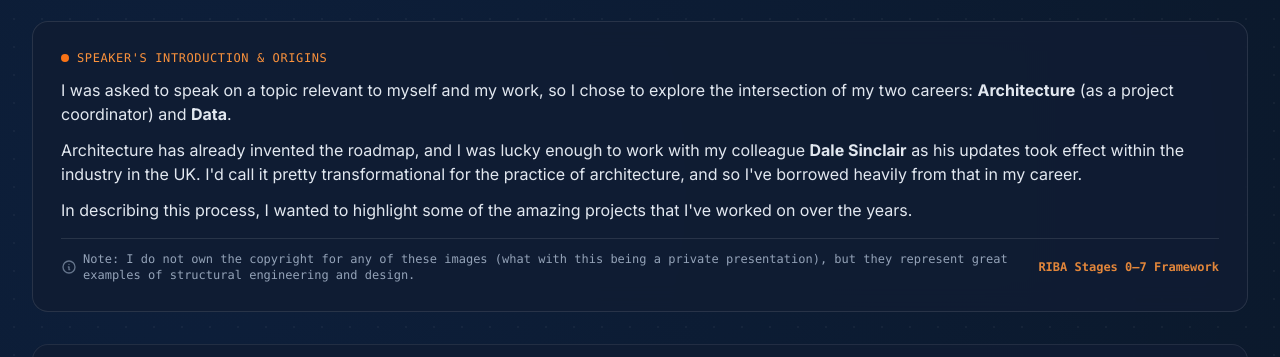
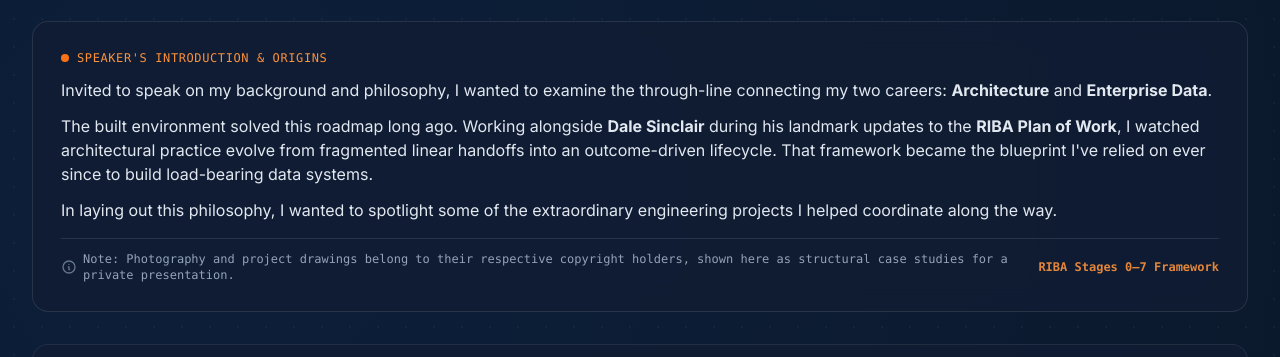
Before and after one commit to steveriffe/portfolio, a website: page public/data-urbanism.html in a window 1280 px wide. Shown: the part 219-576 px from the top of the page. Drawn offline with nearby package versions, Linux system fonts and the light colour scheme.

Commit message:
Wordsmith Data Urbanism prologue to Option 2

```diff
--- a/public/data-urbanism.html
+++ b/public/data-urbanism.html
@@ -82,19 +82,19 @@
         </div>
         <div class="text-sm sm:text-base text-slate-200 leading-relaxed space-y-3 font-normal">
           <p>
-            I was asked to speak on a topic relevant to myself and my work, so I chose to explore the intersection of my two careers: <strong>Architecture</strong> (as a project coordinator) and <strong>Data</strong>.
+            Invited to speak on my background and philosophy, I wanted to examine the through-line connecting my two careers: <strong>Architecture</strong> and <strong>Enterprise Data</strong>.
           </p>
           <p>
-            Architecture has already invented the roadmap, and I was lucky enough to work with my colleague <strong>Dale Sinclair</strong> as his updates took effect within the industry in the UK. I'd call it pretty transformational for the practice of architecture, and so I've borrowed heavily from that in my career.
+            The built environment solved this roadmap long ago. Working alongside <strong>Dale Sinclair</strong> during his landmark updates to the <strong>RIBA Plan of Work</strong>, I watched architectural practice evolve from fragmented linear handoffs into an outcome-driven lifecycle. That framework became the blueprint I've relied on ever since to build load-bearing data systems.
           </p>
           <p>
-            In describing this process, I wanted to highlight some of the amazing projects that I've worked on over the years.
+            In laying out this philosophy, I wanted to spotlight some of the extraordinary engineering projects I helped coordinate along the way.
           </p>
         </div>
         <div class="mt-4 pt-3 border-t border-white/10 flex flex-col sm:flex-row sm:items-center justify-between gap-2 text-xs text-slate-400 font-mono">
           <span class="flex items-center gap-1.5">
             <svg class="w-4 h-4 text-slate-500 shrink-0" fill="none" stroke="currentColor" viewBox="0 0 24 24"><path stroke-linecap="round" stroke-linejoin="round" stroke-width="2" d="M13 16h-1v-4h-1m1-4h.01M21 12a9 9 0 11-18 0 9 9 0 0118 0z"/></svg>
-            <span>Note: I do not own the copyright for any of these images (what with this being a private presentation), but they represent great examples of structural engineering and design.</span>
+            <span>Note: Photography and project drawings belong to their respective copyright holders, shown here as structural case studies for a private presentation.</span>
           </span>
           <span class="text-orange-400/90 font-semibold shrink-0">RIBA Stages 0–7 Framework</span>
         </div>
```
